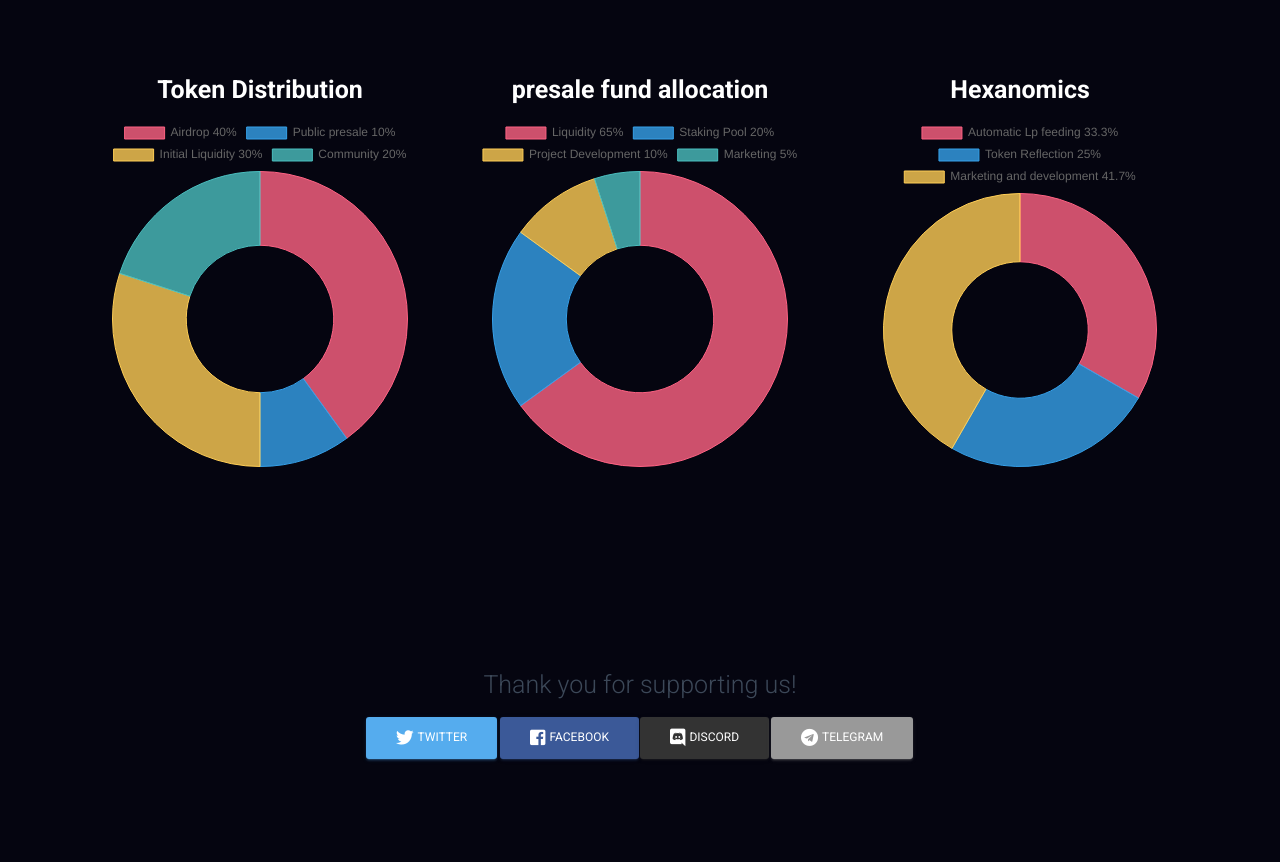
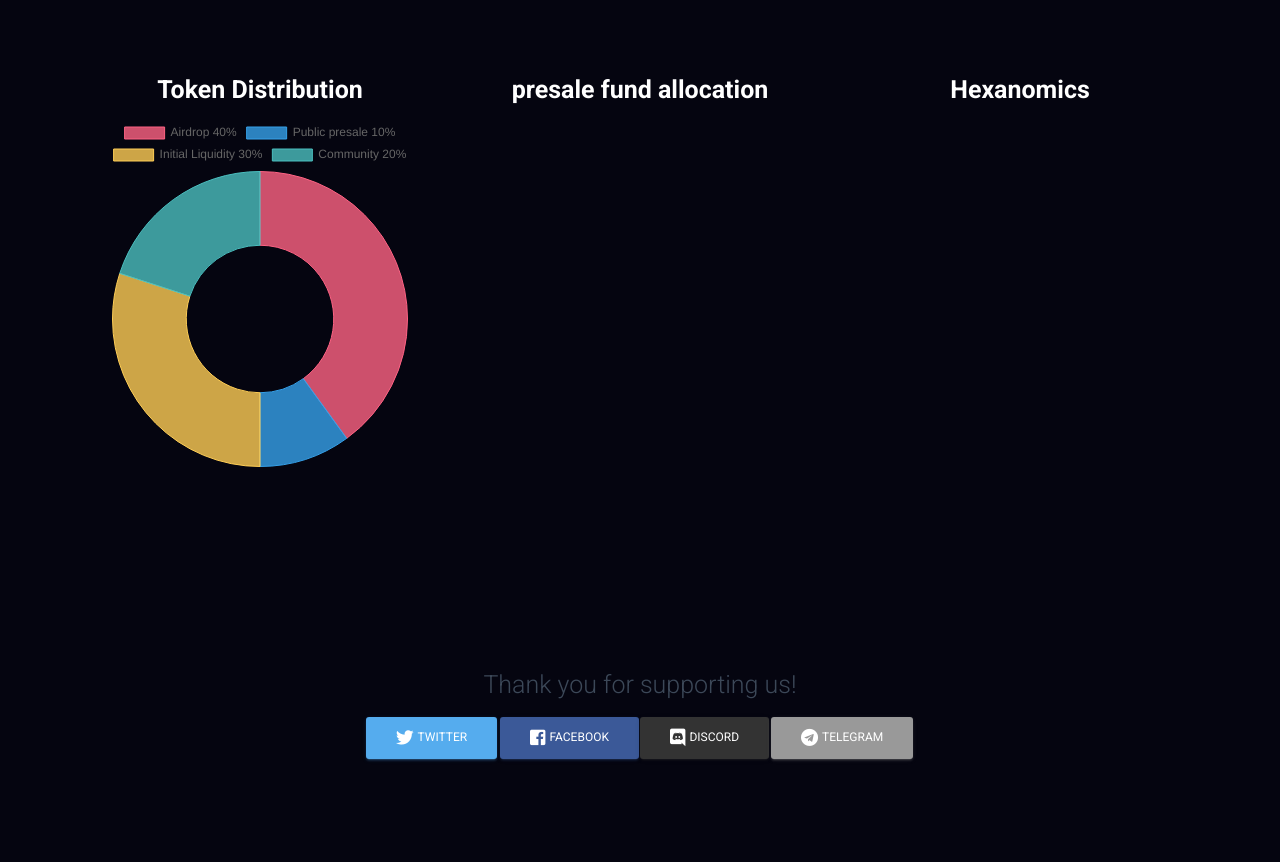
Before and after one commit to emexx2002/hexa, a Next.js app: page /home in a window 1280 px wide. Shown: the part 1275-2137 px from the top of the page. Built offline with nearby package versions, Linux system fonts and the light colour scheme.

Commit message:
Update home.js

```diff
--- a/pages/home.js
+++ b/pages/home.js
@@ -109,11 +109,11 @@ function home(props) {
               </GridItem>
               <GridItem xs={12} sm={12} md={4}>
               <h3 style={{fontWeight:"bold", textAlign:"center"}}>presale fund allocation</h3>
-              <Chart2/>
+
               </GridItem>
               <GridItem xs={12} sm={12} md={4}>
               <h3 style={{fontWeight:"bold", textAlign:"center"}}>Hexanomics</h3>
-              <Chart3/>
+
               </GridItem>
 
             </GridContainer>
```
